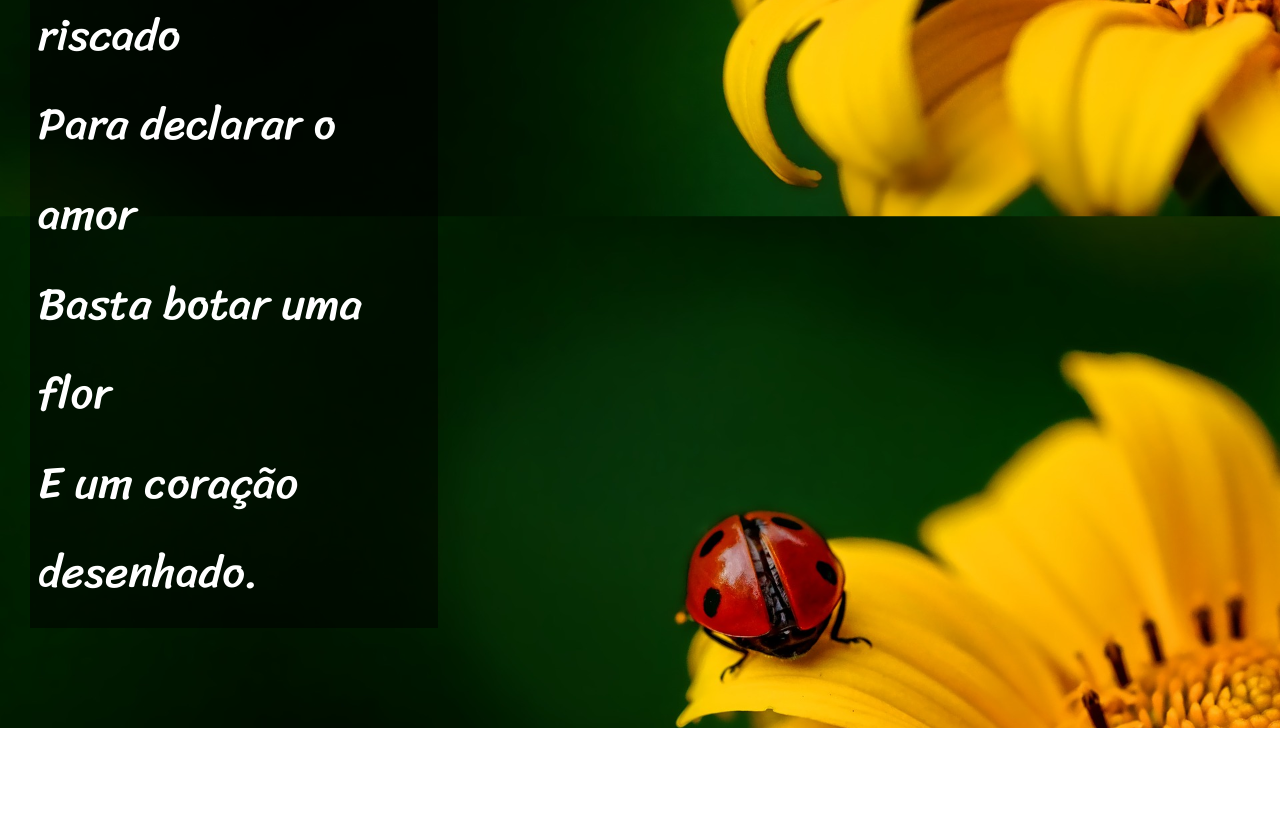
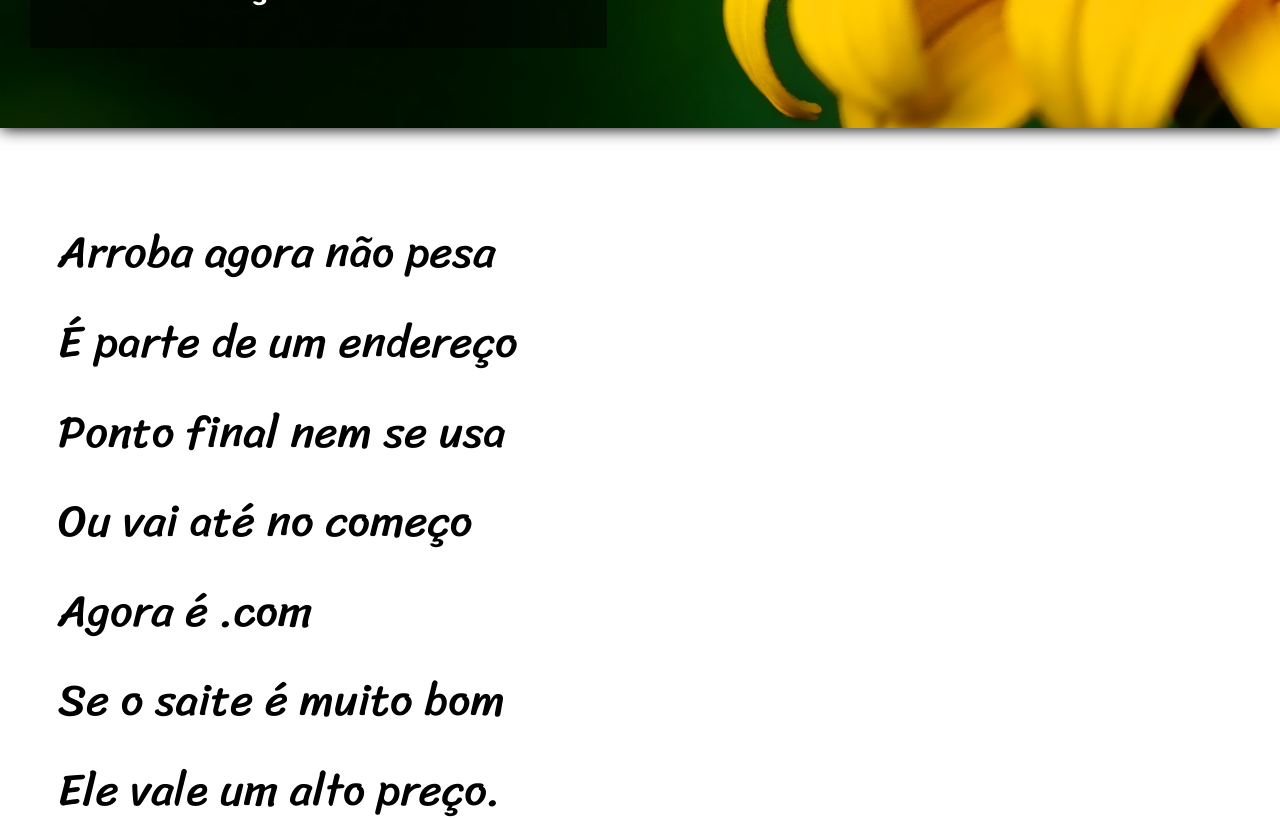
Before and after one commit to GabrielSMeloo/html-css, a plain HTML site: page modulo2/desafios/d012/projeto-cordel.html in a window 1280 px wide. Shown: the part 1740-2559 px from the top of the page. Drawn offline with Linux system fonts and the light colour scheme.

Commit message:
atualizei o projeto cordel

```diff
--- a/modulo2/desafios/d012/projeto-cordel.html
+++ b/modulo2/desafios/d012/projeto-cordel.html
@@ -24,8 +24,8 @@
             </p>
         </section>
 
-        <section class="fundo1">
-            <div>
+        <section id="imagem1" class="fundo">
+
                 <p>
                     Não é mais como era antes<br>
                     É tudo abreviado<br>
@@ -35,7 +35,7 @@
                     Basta botar uma flor<br>
                     E um coração desenhado.
                 </p>
-            </div>
+
         </section>
 
         <section>
@@ -60,8 +60,8 @@
             </p>
         </section>
 
-        <section class="fundo2">
-            <div>
+        <section id="imagem2" class="fundo">
+
                 <p>
                     Tenho saudade das cartas<br>
                     Escritas com a própria mão<br>
@@ -71,7 +71,7 @@
                     Era texto de verdade<br>
                     Nas linhas do coração.
                 </p>
-            </div>
+
         </section>
 
         <section>
@@ -99,7 +99,7 @@
     </main>
 
     <footer>
-        <p>Site criado por <a href=""><strong>Gustavo Guanabara</strong></a> para o <a href=""><strong>CursoemVideo</strong></a></p>
+        <p>Site criado por <a href="https://github.com/gustavoguanabara" target="_blank" rel="external"><strong>Gustavo Guanabara</strong></a> para o <a href="https://www.youtube.com/cursoemvideo" target="_blank" rel="external"><strong>CursoemVideo</strong></a></p>
     </footer>
 </body>
 </html>
--- a/modulo2/desafios/d012/style.css
+++ b/modulo2/desafios/d012/style.css
@@ -36,39 +36,43 @@ main {
 }
 
 section {
-    padding: 80px 0px 100px 30px;
+    padding: 10vh 0px 10vh 30px;
     font-size: 3.5vw;
     line-height: 2em;
     font-weight: 3.5vw;
 }
 
 section > p {
-    padding-bottom: 50px;
+    padding-bottom: 3vh;
+    padding-inline: 3.5vh;
 }
 
-div {
-    background-color: rgba(0, 0, 0, 0.507);
-    color: white;
-    width: 400px;
-    padding-left: 8px;
-    padding-block: 10px;
+section.fundo > p {
+    background-color: rgba(0, 0, 0, 0.493);
+    display: inline-block;
+
 }
 
-.fundo1 {
+#imagem1 {
+    background-image: url(imagens/background001.jpg);
+    background-position: right center;
+}
+
+#imagem2 {
+    background-image: url(imagens/background002.jpg);
+    background-position: right center;
+}
+
+.fundo {
+    background-color: black;
+    color: white;
+    box-shadow: 1px 1px 15px black;
     background-image: url(imagens/background001.jpg);
     background-repeat: no-repeat;
-    background-position: right center;
     background-size: cover;
     background-attachment: fixed;
 }
 
-.fundo2 {
-    background-image: url(imagens/background002.jpg);
-    background-repeat: no-repeat;
-    background-position: right center;
-    background-size: cover;
-    background-attachment: fixed;
-}
 
 footer {
     font-family: Arial, Helvetica, sans-serif;
```
